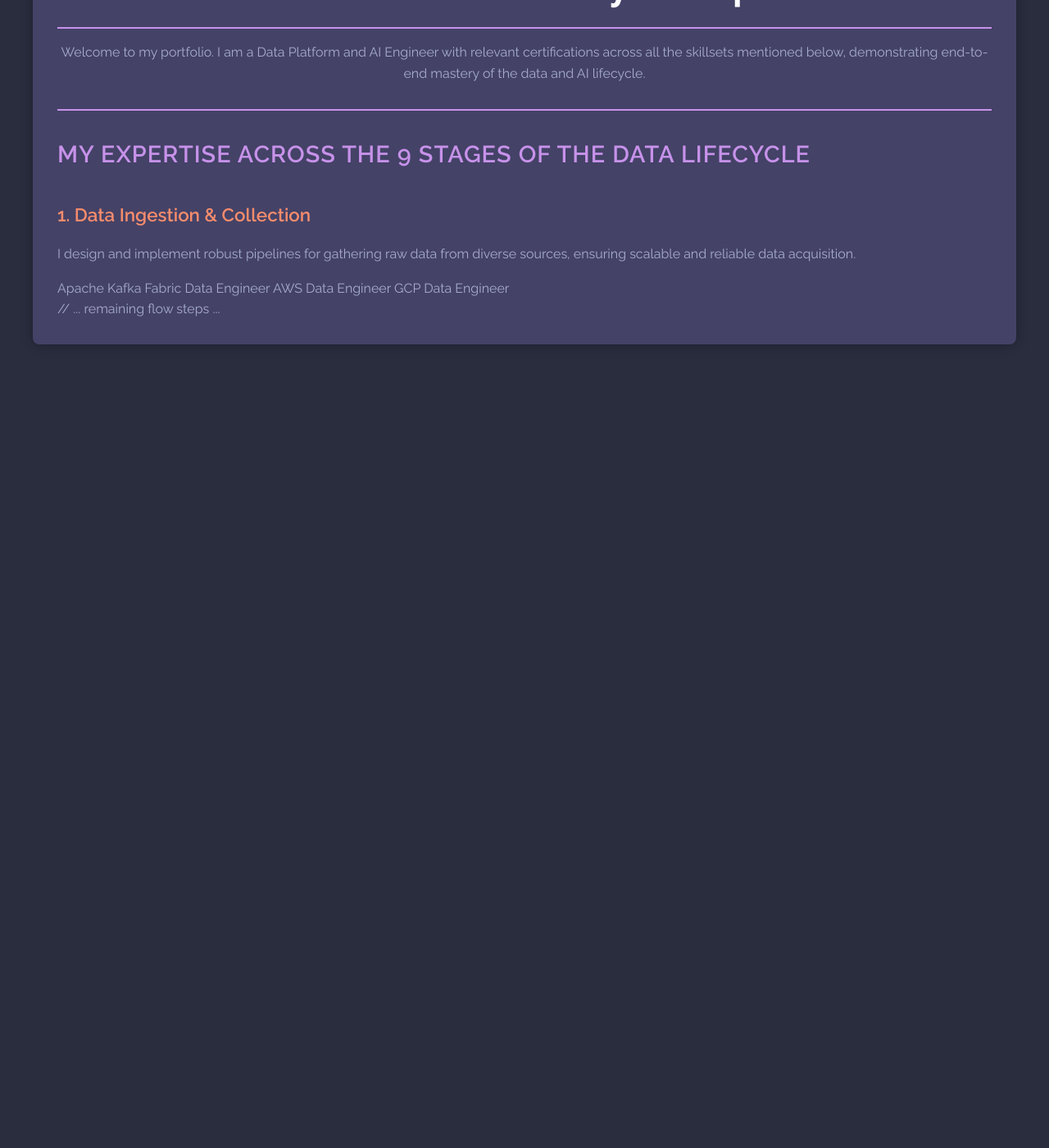
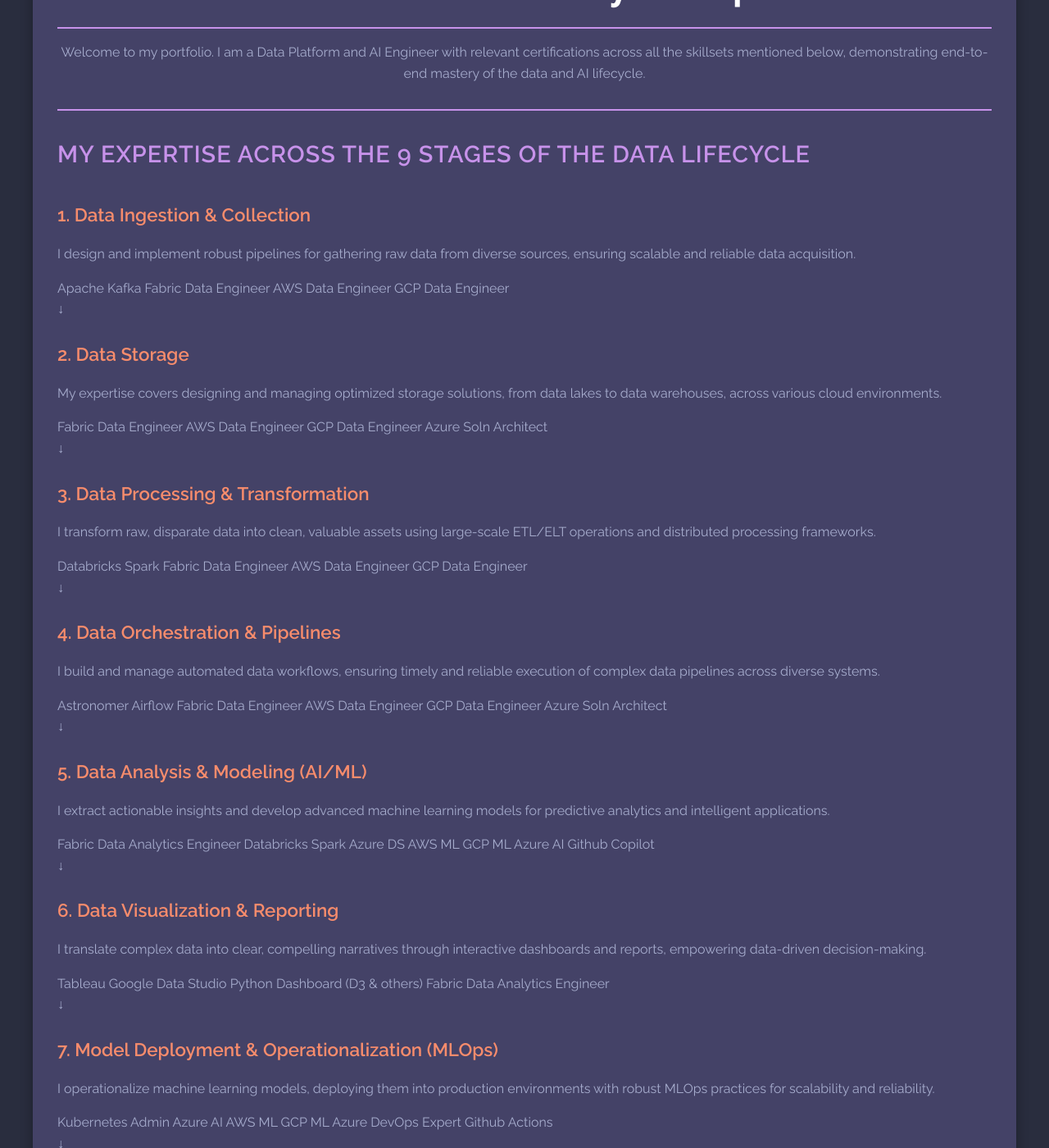
Before and after one commit to brt-rj/barati-dev.github.io, a Jekyll site: the page built from skills.html, in a window 1280 px wide and 1400 px high, scrolled down 270 px. Shown: the whole window at 82% size. Built offline with Jekyll 4.4.1, drawn with Linux system fonts in a browser that asks for light colours; before the commit the page ends 900 px from its top, so only the background shows below that; some of the changed text lies outside the part shown.

Commit message:
Update skills page

```diff
--- a/skills.html
+++ b/skills.html
@@ -24,9 +24,108 @@ permalink: /skills/
                     <span class="skill-tag">GCP Data Engineer</span>
                 </div>
             </div>
+            <div class="flow-arrow">↓</div>
 
-            // ... remaining flow steps ...
+            <div class="flow-step">
+                <h3>2. Data Storage</h3>
+                <p>My expertise covers designing and managing optimized storage solutions, from data lakes to data warehouses, across various cloud environments.</p>
+                <div class="skill-tags">
+                    <span class="skill-tag">Fabric Data Engineer</span>
+                    <span class="skill-tag">AWS Data Engineer</span>
+                    <span class="skill-tag">GCP Data Engineer</span>
+                    <span class="skill-tag">Azure Soln Architect</span>
+                </div>
+            </div>
+            <div class="flow-arrow">↓</div>
 
+            <div class="flow-step">
+                <h3>3. Data Processing & Transformation</h3>
+                <p>I transform raw, disparate data into clean, valuable assets using large-scale ETL/ELT operations and distributed processing frameworks.</p>
+                <div class="skill-tags">
+                    <span class="skill-tag">Databricks Spark</span>
+                    <span class="skill-tag">Fabric Data Engineer</span>
+                    <span class="skill-tag">AWS Data Engineer</span>
+                    <span class="skill-tag">GCP Data Engineer</span>
+                </div>
+            </div>
+            <div class="flow-arrow">↓</div>
+
+            <div class="flow-step">
+                <h3>4. Data Orchestration & Pipelines</h3>
+                <p>I build and manage automated data workflows, ensuring timely and reliable execution of complex data pipelines across diverse systems.</p>
+                <div class="skill-tags">
+                    <span class="skill-tag">Astronomer Airflow</span>
+                    <span class="skill-tag">Fabric Data Engineer</span>
+                    <span class="skill-tag">AWS Data Engineer</span>
+                    <span class="skill-tag">GCP Data Engineer</span>
+                    <span class="skill-tag">Azure Soln Architect</span>
+                </div>
+            </div>
+            <div class="flow-arrow">↓</div>
+
+            <div class="flow-step">
+                <h3>5. Data Analysis & Modeling (AI/ML)</h3>
+                <p>I extract actionable insights and develop advanced machine learning models for predictive analytics and intelligent applications.</p>
+                <div class="skill-tags">
+                    <span class="skill-tag">Fabric Data Analytics Engineer</span>
+                    <span class="skill-tag">Databricks Spark</span>
+                    <span class="skill-tag">Azure DS</span>
+                    <span class="skill-tag">AWS ML</span>
+                    <span class="skill-tag">GCP ML</span>
+                    <span class="skill-tag">Azure AI</span>
+                    <span class="skill-tag">Github Copilot</span>
+                </div>
+            </div>
+            <div class="flow-arrow">↓</div>
+
+            <div class="flow-step">
+                <h3>6. Data Visualization & Reporting</h3>
+                <p>I translate complex data into clear, compelling narratives through interactive dashboards and reports, empowering data-driven decision-making.</p>
+                <div class="skill-tags">
+                    <span class="skill-tag">Tableau</span>
+                    <span class="skill-tag">Google Data Studio</span>
+                    <span class="skill-tag">Python Dashboard (D3 & others)</span>
+                    <span class="skill-tag">Fabric Data Analytics Engineer</span>
+                </div>
+            </div>
+            <div class="flow-arrow">↓</div>
+
+            <div class="flow-step">
+                <h3>7. Model Deployment & Operationalization (MLOps)</h3>
+                <p>I operationalize machine learning models, deploying them into production environments with robust MLOps practices for scalability and reliability.</p>
+                <div class="skill-tags">
+                    <span class="skill-tag">Kubernetes Admin</span>
+                    <span class="skill-tag">Azure AI</span>
+                    <span class="skill-tag">AWS ML</span>
+                    <span class="skill-tag">GCP ML</span>
+                    <span class="skill-tag">Azure DevOps Expert</span>
+                    <span class="skill-tag">Github Actions</span>
+                </div>
+            </div>
+            <div class="flow-arrow">↓</div>
+
+            <div class="flow-step">
+                <h3>8. Monitoring & Governance</h3>
+                <p>I ensure the continuous health, quality, and compliance of data and AI systems through comprehensive monitoring and governance frameworks.</p>
+                <div class="skill-tags">
+                    <span class="skill-tag">Azure Soln Architect</span>
+                    <span class="skill-tag">Azure DevOps Expert</span>
+                    <span class="skill-tag">Github Actions</span>
+                    <span class="skill-tag">Kubernetes Admin</span>
+                </div>
+            </div>
+            <div class="flow-arrow">↓</div>
+
+            <div class="flow-step">
+                <h3>9. DevOps & CI/CD</h3>
+                <p>I implement robust DevOps practices and CI/CD pipelines, automating the entire development and deployment lifecycle for data and AI solutions.</p>
+                <div class="skill-tags">
+                    <span class="skill-tag">Azure DevOps Expert</span>
+                    <span class="skill-tag">Github Actions</span>
+                    <span class="skill-tag">Github Copilot</span>
+                    <span class="skill-tag">Kubernetes Admin</span>
+                </div>
+            </div>
         </div>
     </section>
 </div>
```
